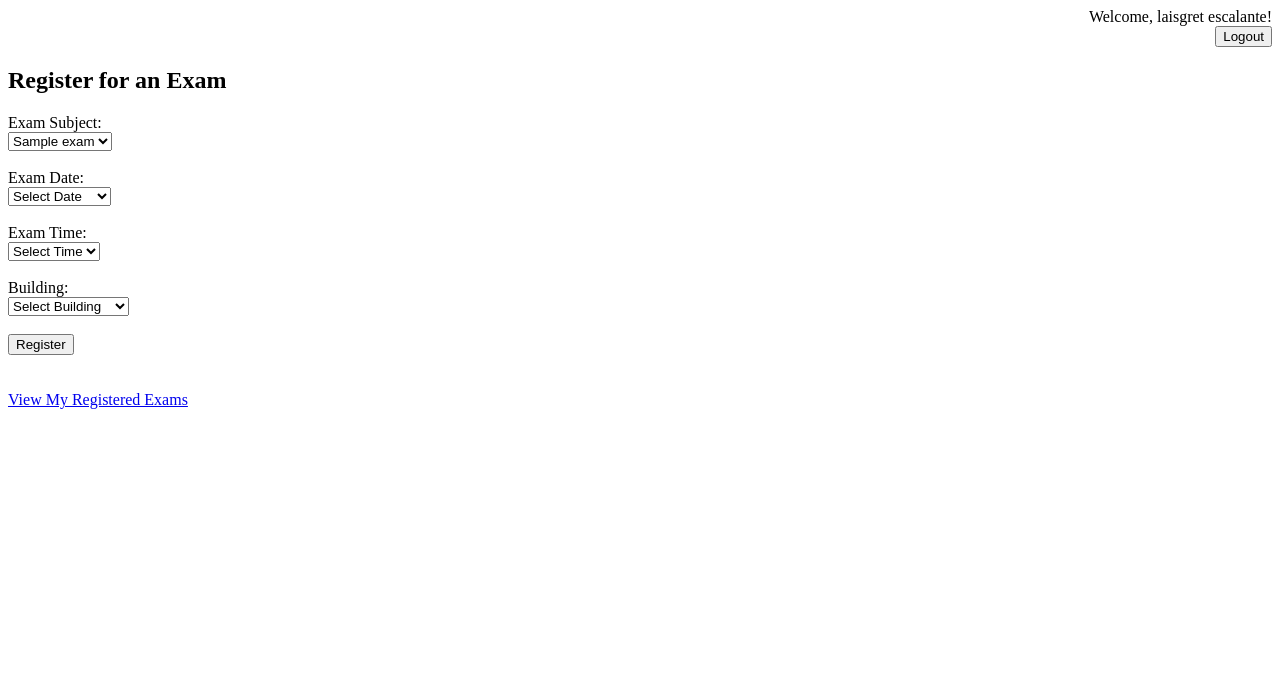
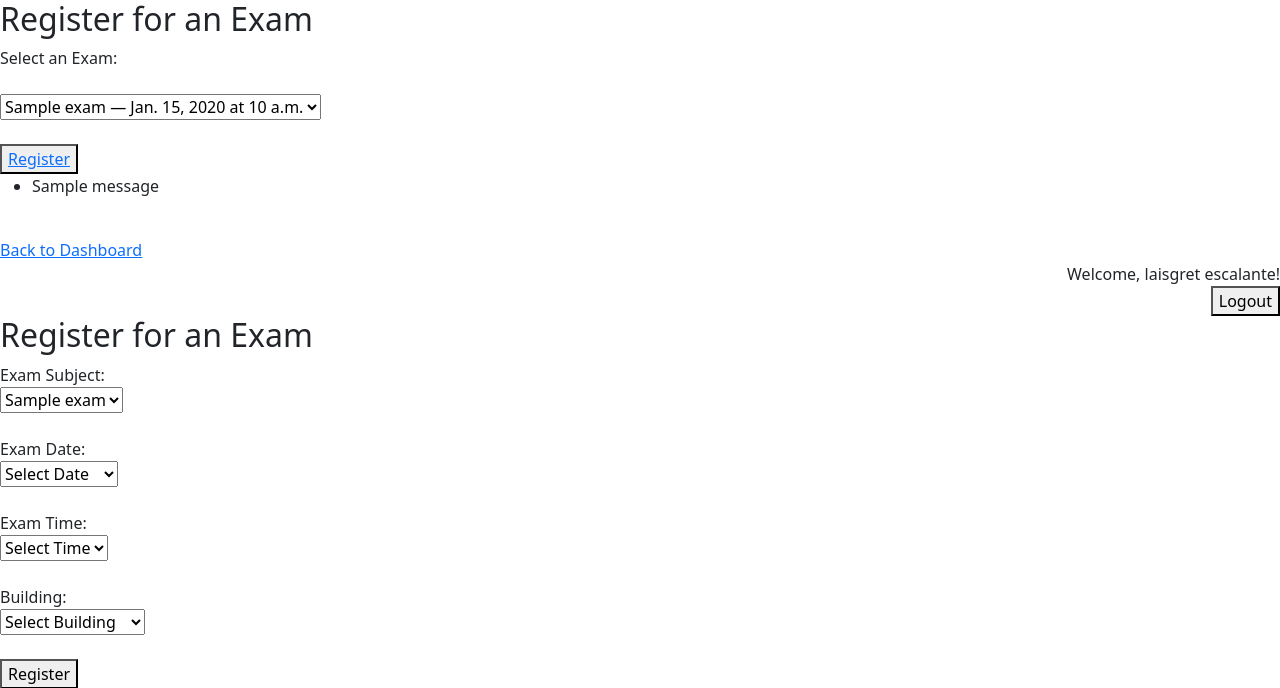
Before and after one commit to earroyo36/CSNRegistration, a Django app: page / in a window 1280 px wide. Shown: the top 688 px of the page. Run offline with Django 5.2, Linux system fonts and the light colour scheme; a user stored in the database is signed in; tables that the repository leaves empty hold one stand-in row (values such as "Sample post"); one stand-in notice (Sample message) is shown.

Commit message:
Update student_home.html
Updated formatting

```diff
--- a/CsnWeb/CSNdjango/templates/student_home.html
+++ b/CsnWeb/CSNdjango/templates/student_home.html
@@ -1,5 +1,50 @@
+<!DOCTYPE html>
+<html lang="en" dir="ltr">
+	<head>
+		<meta charset="UTF-8">
+		<link rel="stylesheet" href="styles.css">
+		<link href="https://cdn.jsdelivr.net/npm/bootstrap@5.3.2/dist/css/bootstrap.min.css" rel="stylesheet">
+		<title>Register for an Exam</title>
+	</head>
+	<body>
 
-<!DOCTYPE html>
+	<h2>Register for an Exam</h2>
+
+	<form method="POST" action="{% url 'register_exam' %}">
+		{% csrf_token %}
+		<label for="exam">Select an Exam:</label><br><br>
+
+		<select name="exam_id" required>
+			{% for exam in exams %}
+				{% if exam.examregistration_set.count < exam.capacity %}
+					<option value="{{ exam.id }}">
+						{{ exam.exam_name }} — {{ exam.exam_date }} at {{ exam.exam_time }}
+					</option>
+				{% endif %}
+			{% endfor %}
+		</select>
+
+		<br><br>
+		<button type="submit"><a href % url 'exam_confirmation' %>Register</a></button>
+	</form>
+
+	<!-- Display messages -->
+	{% if messages %}
+		<ul>
+			{% for message in messages %}
+				<li>{{ message }}</li>
+			{% endfor %}
+		</ul>
+	{% endif %}
+
+	<br>
+	<a href="{% url 'student_dashboard' %}">Back to Dashboard</a>
+
+	</body>
+</html>
+
+
+<!--<!DOCTYPE html>
 <html lang="en">
 <head>
     <meta charset="UTF-8">
@@ -70,4 +115,4 @@
 <a href="{% url 'student_dashboard' %}">View My Registered Exams</a>
 
 </body>
-</html>
+</html>-->
```
